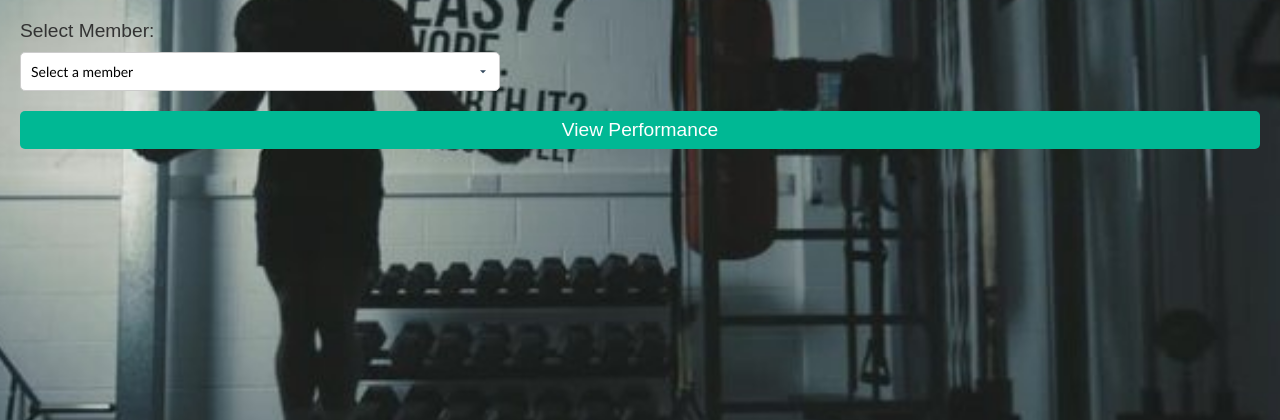
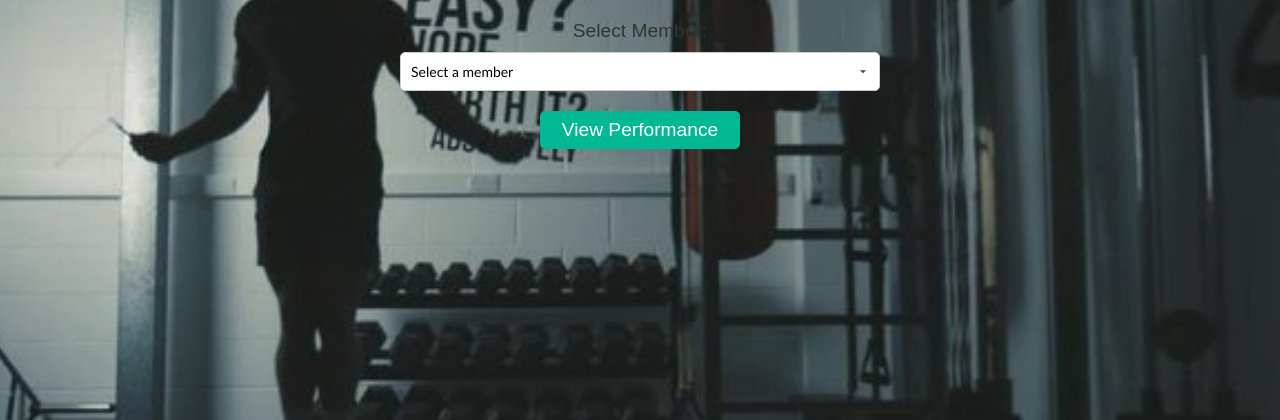
Before and after one commit to Sreelakshmi393/daily-burnt-calorie-tracker-using-ml, a Flask app: page /view_performance in a window 1280 px wide. Shown: the part 176-596 px from the top of the page. Run offline with Flask 3, Linux system fonts and the light colour scheme; parts of the project's set-up code (start-up, migrations or seed data) failed here and were passed over.

Commit message:
feedback page setup

```diff
--- a/calorie_tracker_using_ml/app.py
+++ b/calorie_tracker_using_ml/app.py
@@ -32,11 +32,7 @@ class Workout(db.Model):
     date = db.Column(db.Date, nullable=False, default=date.today)  # Date of the workout
     calorie = db.Column(db.Float, nullable=False)  # Calories burnt
 
-class Workouts(db.Model):
-    workout_id = db.Column(db.Integer, primary_key=True,autoincrement=True)  # Primary Key
-    uname = db.Column(db.String(50), db.ForeignKey('member.uname'), nullable=False)  # Foreign Key referencing Members
-    date = db.Column(db.Date, nullable=False, default=date.today)  # Date of the workout
-    calorie = db.Column(db.Integer, nullable=False)  # Calories burnt
+
 
 class Remark(db.Model):
     remark_id = db.Column(db.Integer, primary_key=True)  # Primary Key
--- a/calorie_tracker_using_ml/static/css/styles.css
+++ b/calorie_tracker_using_ml/static/css/styles.css
@@ -127,8 +127,12 @@ footer p {
 
 .input-group {
     margin-bottom: 15px;
-    text-align: left;
+    display: flex;
+    flex-direction: column;
+    align-items: center; /* Centers everything horizontally */
+    text-align: center; /* Centers text within elements */
 }
+
 
 .input-group label {
     display: block;
@@ -410,7 +414,7 @@ header p {
 }
 
 .form-container {
-    background-color: rgba(0, 0, 0, 0.7);
+    background-color: rgb(79, 236, 248);
     padding: 20px;
     border-radius: 10px;
     width: 400px;
@@ -420,6 +424,7 @@ header p {
 .input-group {
     margin-bottom: 20px;
     text-align: left;
+    color:rgb(0, 0, 0)
 
 }
 
@@ -557,6 +562,7 @@ button:hover {
 
  .workout-table-container {
     margin-top: 40px;
+    color: #00cec9;
 }
 
 .workout-table {
@@ -595,6 +601,7 @@ button:hover {
     font-size: 1.2rem;
     cursor: pointer;
     transition: background-color 0.3s ease;
+    width: 200px;
 }
 
 .btn:hover {
@@ -659,6 +666,14 @@ body {
     box-shadow: inset 0 2px 4px rgba(0, 0, 0, 0.1);
 }
 
+.performance-container {
+    display: flex;
+    justify-content: center; /* Horizontally centers the elements */
+    align-items: center; /* Vertically centers the elements */
+    height: 100%; /* Ensure the container has enough height for vertical centering */
+}
+
+
 .btn {
     display: inline-block;
     padding: 8px;
```
Also changed, not shown: instance/gym_management.db, 1 other file.
